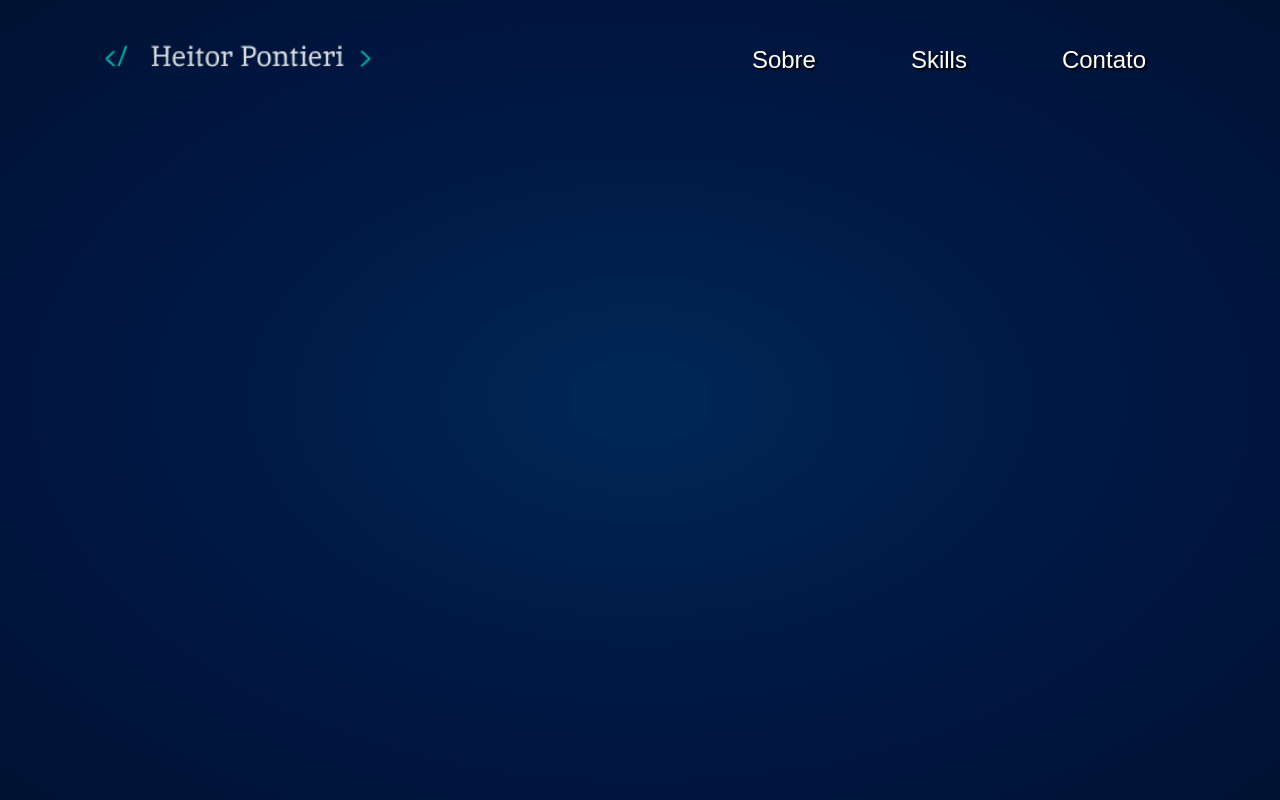
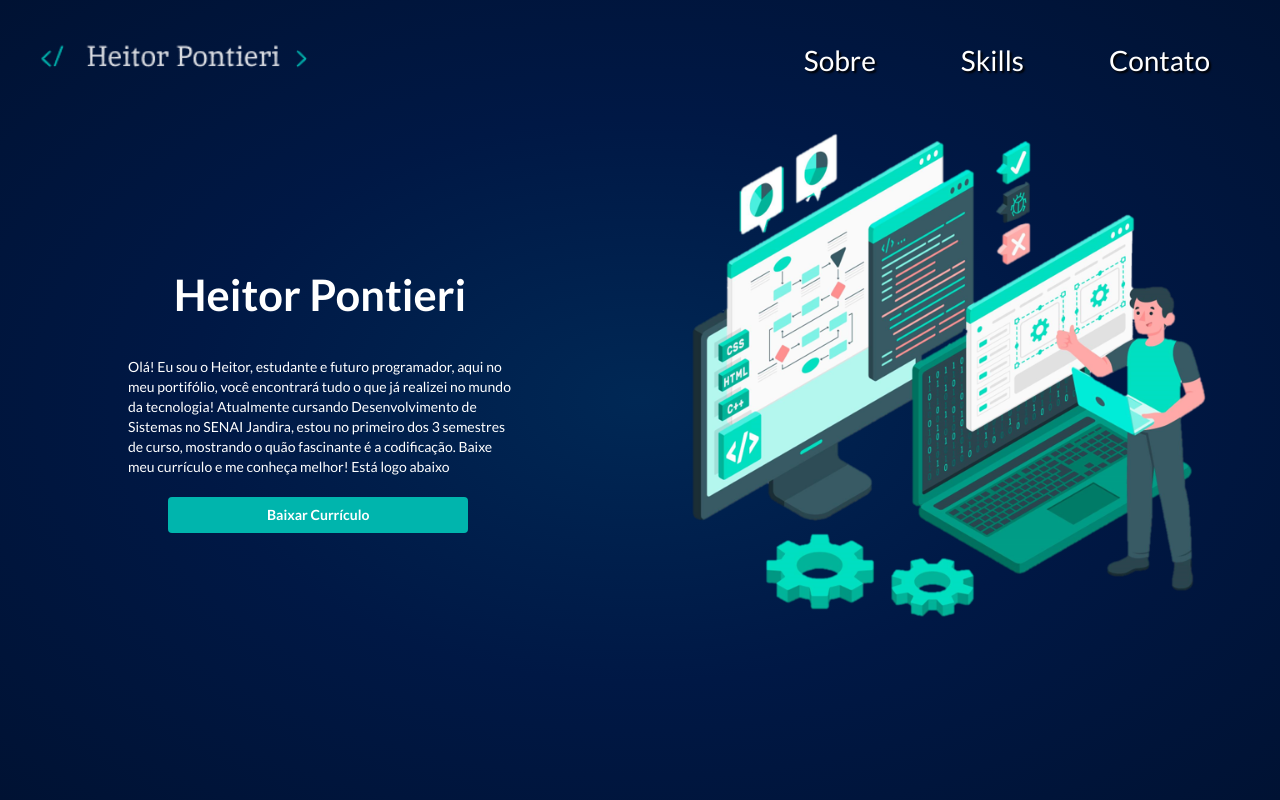
Before and after one commit to HeitorPontieri/Portifolio, a plain HTML site: page index.html in a window 1280 px wide. Shown: the top 800 px of the page. Drawn offline with nearby package versions, Linux system fonts and the light colour scheme.

Commit message:
scnd att

```diff
--- /dev/null
+++ b/css/header.css
@@ -0,0 +1,45 @@
+header{
+    position: fixed;
+    display: flex;
+    flex-direction: column;
+    justify-content: center;
+    color: white;
+    font-family: 'Montserrat', sans-serif;
+    width: 100%;
+    height: 15%;
+    z-index: 1000;
+    font-family: 'Lato', sans-serif;
+}
+
+.pre{
+    display: flex;
+    align-items: center;
+    justify-content: space-between;
+}
+
+.logo{
+    padding-left: 30px;
+    height: 50px;
+}
+
+.pnew{
+    position: relative;
+    display: flex;
+    gap: 85px;
+    font-size: 2rem;
+    padding-right: 70px;
+
+}
+
+.pnew a{
+    text-shadow: 2px 2px 2px #000;
+    transition: all .3s;
+}
+
+.pnew a:hover{
+    padding: 3px 3px;
+    box-sizing: border-box;
+    border-bottom: 3px solid #00CBBF;
+    border-radius: 5px;
+    color: white;
+}
--- /dev/null
+++ b/css/reset.css
@@ -0,0 +1,12 @@
+*{
+    margin: 0;
+    padding: 0;
+    box-sizing: border-box;
+}
+a{
+    text-decoration: none;
+    color: white;
+}
+ul, ol{
+    list-style: none;
+}
--- /dev/null
+++ b/css/skills.css
@@ -0,0 +1,6 @@
+#skills{
+    display: flex;
+    align-items: center;
+    justify-content: center;
+    background-color: rgb(189, 189, 189);
+}
--- /dev/null
+++ b/css/sobre.css
@@ -0,0 +1,50 @@
+#sobre{
+    display: flex;
+    align-items: center;
+    justify-content: center;
+
+
+}
+.ab-me{
+    width: 50vw;
+    display: flex;
+    flex-direction: column;
+    justify-content: flex-start;
+    align-items: center;
+    gap: 20px
+
+}
+button{
+    width: 300px;
+
+}
+h1{
+    color: white;
+    font-size: 3.1rem;
+
+}
+.sb-text{
+    flex-wrap: wrap;
+
+    width: 30vw;
+
+}
+p{
+    color: white;
+}
+
+.img-sb{
+    width: 50vw;
+    display: flex;
+    justify-content: center;
+    align-items: center;
+
+}
+
+.infos{
+    height: 70vh;
+    width: 100vw;
+    display: flex;
+
+    background-color: brown;
+}
--- a/css/style.css
+++ b/css/style.css
@@ -1,61 +1,12 @@
-*{
-    margin: 0;
-    padding: 0;
-    box-sizing: border-box;
-}
 
 body{
     width: 100vw;
     height: 100vh;
     background: radial-gradient(#002855, #001845, #001233);
 }
-
-header{
-    position: fixed;
-
-    display: flex;
-    flex-direction: column;
-    justify-content: center;
-
-    color: white;
-    font-family: 'Gupter', sans-serif;
-    width: 100%;
-    height: 15%;
+section{
+    height: 100vh;
 }
-
-a { color: white;
-    text-decoration: none;
+html{
+    scroll-behavior: smooth;
 }
-
-.header-container{
-    padding: 5vw;
-    display: flex;
-    align-items: center;
-    justify-content: space-between;
-}
-
-.logo{
-    padding-left: 30px;
-    height: 50px;
-}
-
-.p-container{
-    position: relative;
-    display: flex;
-    gap: 95px;
-    font-size: 1.5rem;
-    padding-right: 70px;
-
-}
-
-.p-container a{
-    text-shadow: 2px 2px 2px #000;
-    transition: all .3s;
-}
-
-.p-container a:hover{
-    padding: 3px 3px;
-    box-sizing: border-box;
-    border-bottom: 3px solid #00CBBF;
-    border-radius: 5px;
-}
--- a/index.html
+++ b/index.html
@@ -1,34 +1,60 @@
 <!DOCTYPE html>
-<html lang="pt-BR">
+<html lang="en">
 <head>
     <meta charset="UTF-8">
     <meta name="viewport" content="width=device-width, initial-scale=1.0">
+    <link rel="stylesheet" href="https://cdn.jsdelivr.net/npm/semantic-ui@2.4.2/dist/semantic.min.css">
+    <script src="https://cdn.jsdelivr.net/npm/semantic-ui@2.4.2/dist/semantic.min.js"></script>
+    <link rel="stylesheet" href="https://cdn.jsdelivr.net/npm/semantic-ui@2.4.2/dist/semantic.min.css">
+    <script src="https://cdn.jsdelivr.net/npm/semantic-ui@2.4.2/dist/semantic.min.js"></script>
+    <link rel="preconnect" href="https://fonts.googleapis.com">
+    <link rel="preconnect" href="https://fonts.gstatic.com" crossorigin>
+    <link href="https://fonts.googleapis.com/css2?family=Lato:wght@700&display=swap" rel="stylesheet">
     <link rel="stylesheet" href="./css/style.css">
+    <link rel="stylesheet" href="./css/reset.css">
+    <link rel="stylesheet" href="./css/header.css">
+    <link rel="stylesheet" href="./css/skills.css">
+    <link rel="stylesheet" href="./css/sobre.css">
+
     <title>HeitorPontieri</title>
 </head>
 <body>
-
     <header>
-        <nav class="header-container">
+        <nav class="pre">
             <a href="#">
                 <img src="./img/heitor.png" alt="logo" class="logo">
-                <a href="#" class="menu-burguer-container">
-                    <i class="menu-burguer"></i>
-                </a>
+                    <a href="#" class="menu-burguer-container">
+                        <i class="menu-burguer"></i>
+                    </a>
             </a>
-            <div class="p-container">
-                <a href="#">Sobre</a>
-                <a href="#">Skills</a>
-                <a href="#">Contato</a>
-            </div>
-        </nav>
+                <div class="pnew">
+                    <a href="#sobre">Sobre</a>
+                    <a href="#skills">Skills</a>
+                    <a href="#contato">Contato</a>
+                </div>
+            </nav>
+        </div>
     </header>
 
-    <main>
-    </main>
+    <section class="sobre-cont" id="sobre">
+        <div class="ab-me">
+        <h1>Heitor Pontieri</h1>
+        <div class="sb-text">
+            <p>Olá! Eu sou o Heitor, estudante e futuro programador, aqui no meu portifólio, você encontrará tudo o que já realizei no mundo da tecnologia! Atualmente cursando Desenvolvimento de Sistemas no SENAI Jandira, estou no primeiro dos 3 semestres de curso, mostrando o quão fascinante é a codificação. Baixe meu currículo e me conheça melhor! Está logo abaixo  </p>
+        </div>
+            <button class="ui teal  button"> Baixar Currículo</button>
+        </div>
 
-    <footer>
-    </footer>
+        <div class="img-sb">
+            <img width="600" height = "600"src="./img/img-sobre.png" alt="" class="ui responsive image">
+        </div>
+    </section>
+    <section class="skills-cont" id="skills">
+        <div class="infos">
 
+        </div>
+    </section>
+
+    <section  class id="contato"></section>
 </body>
 </html>
```
Also changed, not shown: css/contato.css (added), img/img-git.png (added), img/img-gmail.png (added), img/img-linkedin.png (added), img/img-sobre.png (added), img/layout.png (added).
